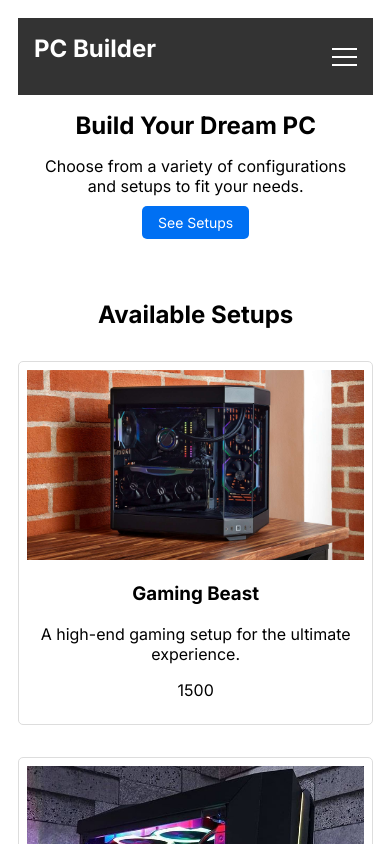
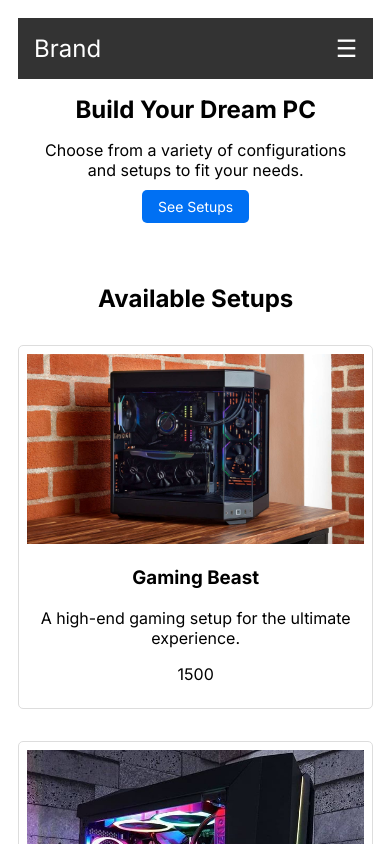
Before and after one commit to atukenov/pc-builder, a Next.js app: page / in a window 390 px wide. Shown: the top 844 px of the page. Built offline with nearby package versions, Linux system fonts and the light colour scheme.

Commit message:
update navbar more simple

```diff
--- a/app/components/Header/Header.module.css
+++ /dev/null
@@ -1,122 +0,0 @@
-/* Header.module.css */
-
-.header {
-  display: flex;
-  justify-content: space-between;
-  align-items: center;
-  padding: 1rem 2rem;
-  background-color: #333;
-  color: white;
-}
-
-.header h1 {
-  margin: 0;
-}
-
-.nav {
-  display: flex;
-}
-
-.nav ul {
-  display: flex;
-  list-style: none;
-  margin: 0;
-  padding: 0;
-}
-
-.nav ul li {
-  margin-left: 1rem;
-}
-
-.nav ul li a {
-  color: white;
-  text-decoration: none;
-}
-
-/* Hamburger menu button */
-.hamburger {
-  display: none;
-  background: none;
-  border: none;
-  cursor: pointer;
-  padding: 0;
-}
-
-.hamburgerIcon {
-  display: block;
-  width: 25px;
-  height: 2px;
-  background-color: white;
-  position: relative;
-  transition: transform 0.3s ease;
-}
-
-.hamburgerIcon::before,
-.hamburgerIcon::after {
-  content: "";
-  display: block;
-  width: 25px;
-  height: 2px;
-  background-color: white;
-  position: absolute;
-  left: 0;
-  transition: transform 0.3s ease;
-}
-
-.hamburgerIcon::before {
-  top: -8px;
-}
-
-.hamburgerIcon::after {
-  top: 8px;
-}
-
-.hamburger.open .hamburgerIcon {
-  transform: rotate(45deg);
-}
-
-.hamburger.open .hamburgerIcon::before {
-  transform: rotate(-90deg) translateX(-8px);
-}
-
-.hamburger.open .hamburgerIcon::after {
-  transform: rotate(-90deg) translateX(8px);
-}
-
-@media (max-width: 768px) {
-  .header {
-    display: flex;
-    align-items: center;
-    justify-content: space-between;
-    padding: 1rem;
-  }
-
-  .header h1 {
-    margin-bottom: 1rem;
-    font-size: 1.5rem;
-  }
-
-  .nav {
-    display: none;
-  }
-
-  .nav.open {
-    display: block;
-  }
-
-  .nav ul {
-    flex-direction: column;
-  }
-
-  .nav ul li {
-    margin: 0.5rem 0;
-  }
-
-  .nav ul li a {
-    font-size: 1rem;
-  }
-
-  .hamburger {
-    display: block;
-  }
-}
--- a/app/components/Header/Header.tsx
+++ /dev/null
@@ -1,35 +0,0 @@
-"use client";
-import React, { useState } from "react";
-import styles from "./Header.module.css";
-
-const Header: React.FC = () => {
-  const [isMobileMenuOpen, setIsMobileMenuOpen] = useState(false);
-
-  const toggleMobileMenu = () => {
-    setIsMobileMenuOpen(!isMobileMenuOpen);
-  };
-
-  return (
-    <header className={styles.header}>
-      <h1>PC Builder</h1>
-      <nav className={`${styles.nav} ${isMobileMenuOpen ? styles.open : ""}`}>
-        <ul>
-          <li>
-            <a href="#setups">Setups</a>
-          </li>
-          <li>
-            <a href="#contact">Contact</a>
-          </li>
-        </ul>
-      </nav>
-      <button
-        className={`${styles.hamburger} ${isMobileMenuOpen ? styles.open : ""}`}
-        onClick={toggleMobileMenu}
-      >
-        <span className={styles.hamburgerIcon}></span>
-      </button>
-    </header>
-  );
-};
-
-export default Header;
--- /dev/null
+++ b/app/components/Navbar/Navbar.module.css
@@ -0,0 +1,54 @@
+/* components/Navbar.module.css */
+.navbar {
+  display: flex;
+  justify-content: space-between;
+  align-items: center;
+  padding: 1rem;
+  background-color: #333;
+  color: #fff;
+}
+
+.brand a {
+  text-decoration: none;
+  color: #fff;
+  font-size: 1.5rem;
+}
+
+.toggle {
+  display: none;
+  cursor: pointer;
+  font-size: 1.5rem;
+}
+
+.links {
+  display: flex;
+  gap: 1rem;
+}
+
+.links a {
+  text-decoration: none;
+  color: #fff;
+  font-size: 1.1rem;
+}
+
+@media (max-width: 768px) {
+  .toggle {
+    display: block;
+  }
+
+  .links {
+    display: none;
+    flex-direction: column;
+    width: 100%;
+  }
+
+  .links.show {
+    display: flex;
+  }
+
+  .links a {
+    padding: 0.5rem 0;
+    text-align: center;
+    width: 100%;
+  }
+}
--- /dev/null
+++ b/app/components/Navbar/Navbar.tsx
@@ -0,0 +1,31 @@
+"use client";
+import React, { useState } from "react";
+import Link from "next/link";
+import styles from "./Navbar.module.css";
+
+const Navbar: React.FC = () => {
+  const [isOpen, setIsOpen] = useState(false);
+
+  const toggleMenu = () => {
+    setIsOpen(!isOpen);
+  };
+
+  return (
+    <nav className={styles.navbar}>
+      <div className={styles.brand}>
+        <Link href="/">Brand</Link>
+      </div>
+      <div className={`${styles.links} ${isOpen ? styles.show : ""}`}>
+        <Link href="/">Home</Link>
+        <Link href="/about">About</Link>
+        <Link href="/build">Build up</Link>
+        <Link href="/contact">Contact</Link>
+      </div>
+      <div className={styles.toggle} onClick={toggleMenu}>
+        ☰
+      </div>
+    </nav>
+  );
+};
+
+export default Navbar;
--- a/app/page.tsx
+++ b/app/page.tsx
@@ -1,6 +1,6 @@
 import Image from "next/image";
 import styles from "./page.module.css";
-import Header from "./components/Header/Header";
+import Navbar from "./components/Navbar/Navbar";
 import Hero from "./components/Hero/Hero";
 import Setups from "./components/Setups/Setups";
 import Contact from "./components/Contact/Contact";
@@ -40,7 +40,7 @@ const setups = [
 export default function Home() {
   return (
     <div className={styles.container}>
-      <Header />
+      <Navbar />
       <Hero />
       <Setups items={setups} />
       <Contact />
```
